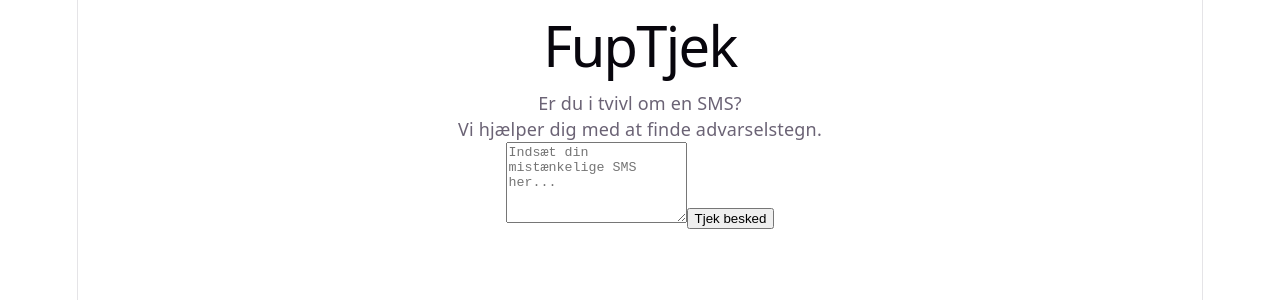
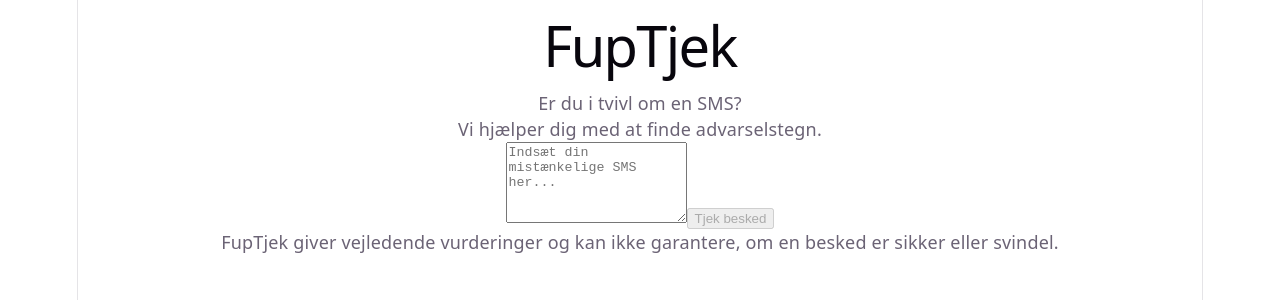
Before and after one commit to Hadziosmanovicb/FupTjek, a React (Vite) app: page / in a window 1280 px wide. Shown: the top 300 px of the page. Built offline with nearby package versions, Linux system fonts and the light colour scheme.

Commit message:
Ai now works with frontend

```diff
--- a/src/App.tsx
+++ b/src/App.tsx
@@ -1,22 +1,39 @@
-
 
 import { useState } from 'react'
 import { detectTimePressure } from './utils/scamDetector'
 import './App.css'
 
 function App() {
+  // SMS'en, som brugeren skriver
   const [message, setMessage] = useState('')
 
+  // Resultatet fra vores regelbaserede tjek
   const [result, setResult] = useState<boolean | null>(null)
 
+  // Resultatet fra OpenAI
+  const [aiResult, setAiResult] = useState('')
 
+  // Viser om AI'en arbejder
+  const [loading, setLoading] = useState(false)
 
-
+  // Fejlbesked, hvis noget går galt
+  const [error, setError] = useState('')
 
   async function handleCheck() {
+    if (!message.trim() || loading) {
+      return
+    }
+
+    setLoading(true)
+    setError('')
+    setAiResult('')
+
+    // 1. Vores eksisterende regelbaserede tjek
     const hasTimePressure = detectTimePressure(message)
     setResult(hasTimePressure)
 
+    try {
+      // 2. Send SMS'en til vores Node.js-backend
       const response = await fetch('http://localhost:3001/analyze', {
         method: 'POST',
         headers: {
@@ -25,14 +42,29 @@ async function handleCheck() {
         body: JSON.stringify({ message }),
       })
 
+      // 3. Læs svaret fra backenden
       const data = await response.json()
 
-  console.log('AI-analyse:', data.analysis)
+      if (!response.ok) {
+        throw new Error(data.error || 'Der opstod en fejl')
       }
 
+      if (typeof data.analysis !== 'string' || !data.analysis.trim()) {
+        throw new Error('AI-analysen var tom')
+      }
 
+      // 4. Gem AI-resultatet, så React viser det
+      setAiResult(data.analysis)
 
+    } catch (err) {
+      console.error('Fejl ved AI-analyse:', err)
+      setError('Kunne ikke hente AI-analysen. Prøv igen senere.')
 
+    } finally {
+      // Kører både ved succes og fejl
+      setLoading(false)
+    }
+  }
 
   return (
     <main>
@@ -45,28 +77,60 @@ async function handleCheck() {
         placeholder="Indsæt din mistænkelige SMS her..."
         rows={5}
         value={message}
-
         onChange={(event) => {
           setMessage(event.target.value)
           setResult(null)
+          setAiResult('')
+          setError('')
         }}
-
       />
 
-
-<button type="button" onClick={handleCheck}>
-  Tjek besked
+      <button
+        type="button"
+        onClick={handleCheck}
+        disabled={loading || !message.trim()}
+      >
+        {loading ? 'Analyserer...' : 'Tjek besked'}
       </button>
 
       {result !== null && (
         <section>
-    <h2>Resultat</h2>
+          <h2>Regelbaseret tjek</h2>
 
           {result ? (
-      <p>Advarsel: Beskeden indeholder tegn på tidspres.</p>
+            <p>
+              Advarsel: Beskeden indeholder tegn på tidspres.
+            </p>
           ) : (
-      <p>Ingen af vores kendte tegn på tidspres blev fundet. Det betyder ikke, at beskeden er sikker.</p>
+            <p>
+              Ingen af vores kendte tegn på tidspres blev fundet.
+              Det betyder ikke, at beskeden er sikker.
+            </p>
           )}
+        </section>
+      )}
+
+      {loading && (
+        <p>AI'en analyserer din besked...</p>
+      )}
+
+      {aiResult && (
+        <section>
+          <h2>AI-analyse</h2>
+
+          <p style={{ whiteSpace: 'pre-wrap' }}>
+            {aiResult}
+          </p>
+        </section>
+      )}
+
+      {error && (
+        <p role="alert">{error}</p>
+      )}
+
+      {result !== null && (
+        <section>
+          <h2>Gode råd</h2>
 
           <p>
             Klik ikke på mistænkelige links.
@@ -75,6 +139,10 @@ onChange={(event) => {
         </section>
       )}
 
+      <p>
+        FupTjek giver vejledende vurderinger og kan ikke
+        garantere, om en besked er sikker eller svindel.
+      </p>
     </main>
   )
 }
```
Lines whose indentation alone changed are shown as unchanged.
